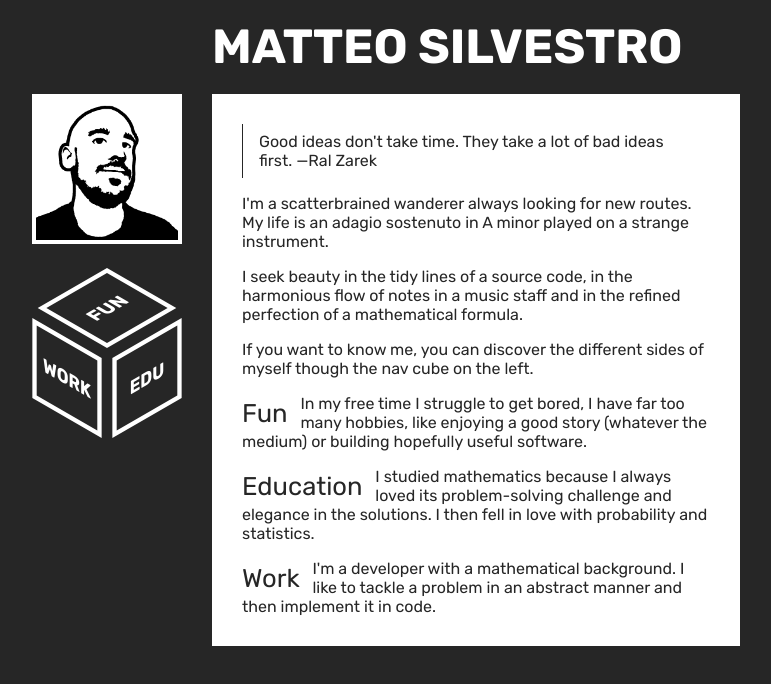
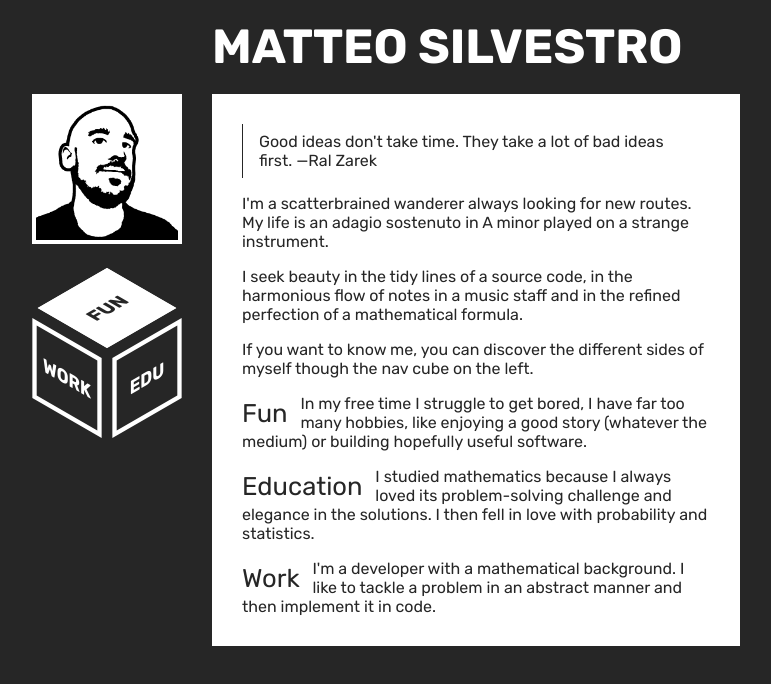
Before and after one commit to msilvestro/matteosilvestro, a React (Create React App) app: page / in a window 1280 px wide. Shown: the top 684 px of the page, without its empty margins (254-1025 px from the left). Built offline with nearby package versions, Linux system fonts and the light colour scheme.

Commit message:
Add selected cube side style

```diff
--- a/src/App.tsx
+++ b/src/App.tsx
@@ -30,7 +30,11 @@ const App = () => {
               size={80}
               fontSize="1.2em"
               faceNames={{
-                top: { name: "Fun", onClick: () => setPage("fun") },
+                top: {
+                  name: "Fun",
+                  onClick: () => setPage("fun"),
+                  selected: true,
+                },
                 bottomLeft: { name: "Work", onClick: () => setPage("work") },
                 bottomRight: {
                   name: "Edu",
--- a/src/components/CubeNav.css
+++ b/src/components/CubeNav.css
@@ -14,7 +14,8 @@
   cursor: pointer;
 }
 
-.cube .face:hover {
+.cube .face:hover,
+.cube .selected {
   background-color: white;
   color: #262626;
 }
--- a/src/components/CubeNav.tsx
+++ b/src/components/CubeNav.tsx
@@ -1,9 +1,31 @@
-import React, { FC } from "react"
+import React, { FC, CSSProperties } from "react"
 import "./CubeNav.css"
 
 type Side = {
   name: string
   onClick?(): void
+  selected?: boolean
+}
+
+type SideProps = {
+  side: Side
+  style: CSSProperties
+}
+
+const toggleClass = (className: string, condition: boolean) => {
+  return condition ? ` ${className}` : ""
+}
+
+const CubeSide: FC<SideProps> = ({ side, style }: SideProps) => {
+  return (
+    <div
+      className={"face" + toggleClass("selected", side.selected || false)}
+      style={style}
+      onClick={side.onClick}
+    >
+      {side.name}
+    </div>
+  )
 }
 
 type Props = {
@@ -34,8 +56,8 @@ const CubeNav: FC<Props> = ({
         paddingBottom: (size * sin30) / 2,
       }}
     >
-      <div
-        className="face"
+      <CubeSide
+        side={faceNames.top}
         style={{
           height: size,
           width: size,
@@ -43,13 +65,10 @@ const CubeNav: FC<Props> = ({
           marginBottom: -size * sin30 * 0.5 + margin,
           transform: `rotate(-30deg) skewX(30deg) scaleY(${cos30})`,
         }}
-        onClick={faceNames.top.onClick}
-      >
-        {faceNames.top.name}
-      </div>
+      />
       <div className="bottom-faces">
-        <div
-          className="face"
+        <CubeSide
+          side={faceNames.bottomLeft}
           style={{
             height: size,
             width: size,
@@ -57,22 +76,16 @@ const CubeNav: FC<Props> = ({
             marginRight: -size * (1 - cos30) + margin,
             transform: `skewY(30deg) scaleX(${cos30})`,
           }}
-          onClick={faceNames.bottomLeft.onClick}
-        >
-          {faceNames.bottomLeft.name}
-        </div>
-        <div
-          className="face"
+        />
+        <CubeSide
+          side={faceNames.bottomRight}
           style={{
             height: size,
             width: size,
             marginRight: (-size * (1 - cos30)) / 2,
             transform: `skewY(-30deg) scaleX(${cos30})`,
           }}
-          onClick={faceNames.bottomRight.onClick}
-        >
-          {faceNames.bottomRight.name}
-        </div>
+        />
       </div>
     </div>
   )
```
